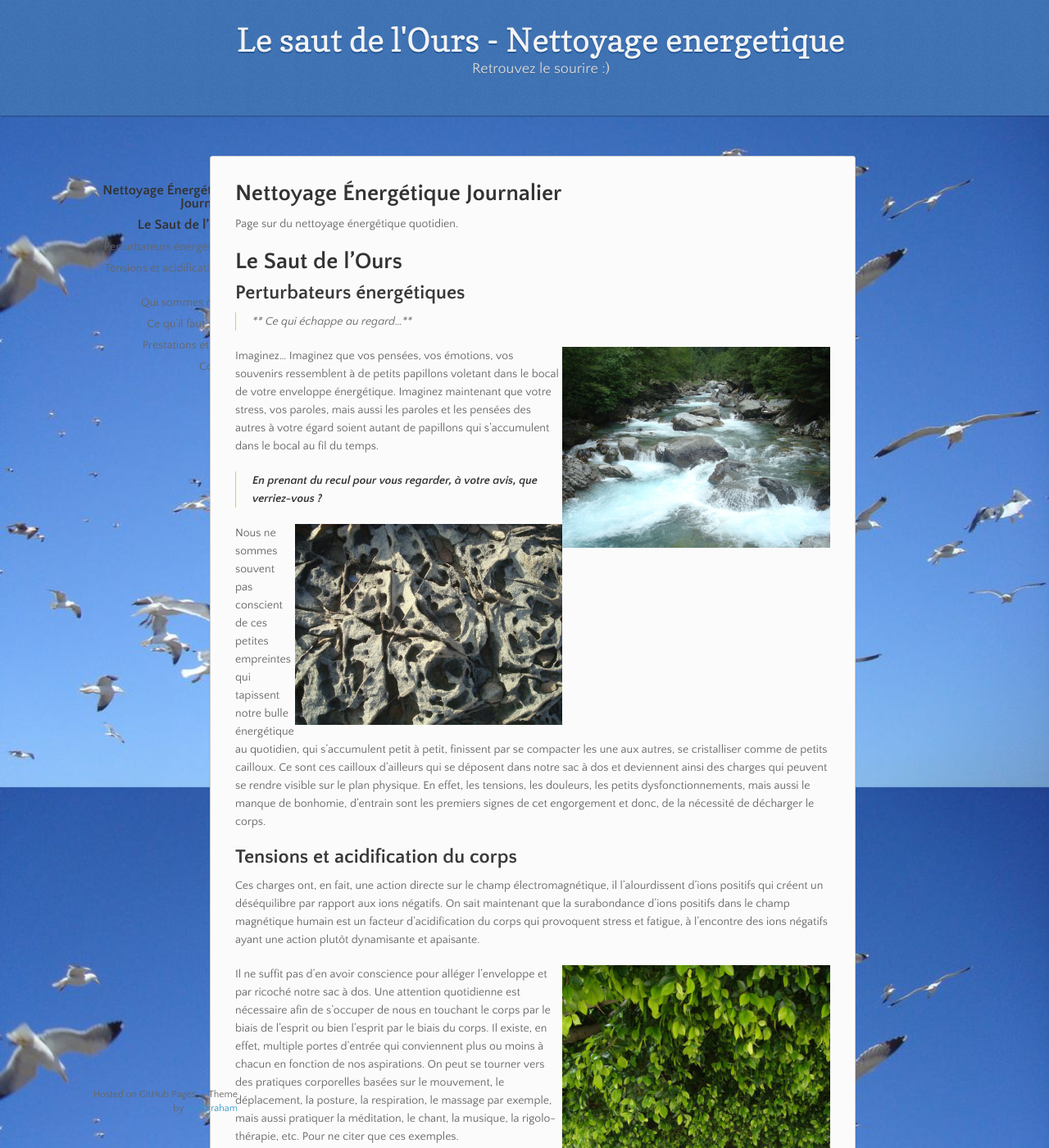
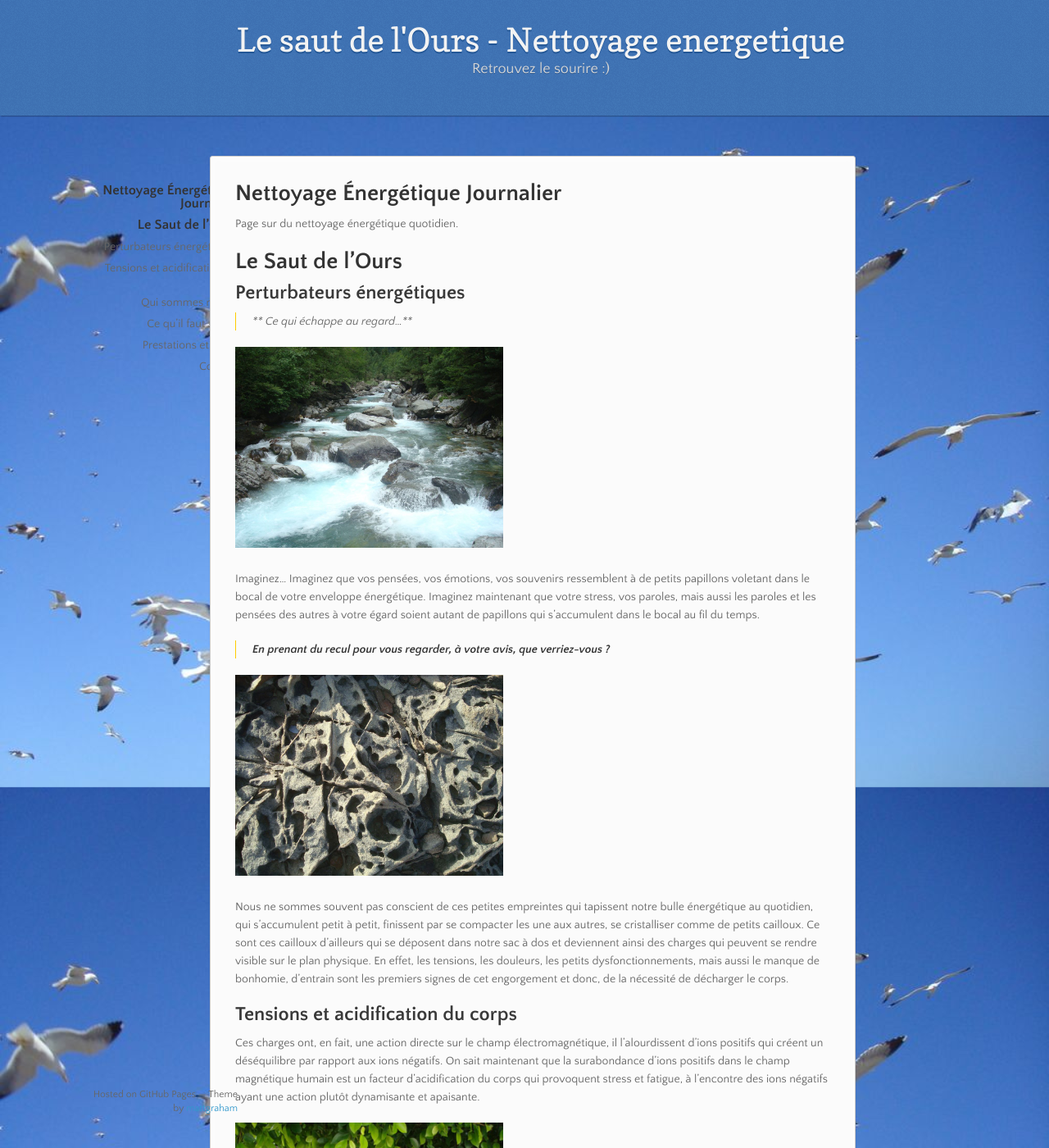
Before and after one commit to energetique/nettoyage, a Jekyll site: the page built from index.md, in a window 1280 px wide and 1400 px high. Shown: the whole window at 82% size. Built offline with Jekyll 4.4.1, drawn with Linux system fonts in a browser that asks for light colours; our own code applies the rules of GitHub Pages for plain Markdown files.

Commit message:
ajout css

```diff
--- a/assets/css/style.scss
+++ b/assets/css/style.scss
@@ -17,11 +17,13 @@ body {
 }
 .wrapper section img {
   width: 45%;
-  float: left;
+  // float: left;
 }
-.wrapper section img:nth-child( odd ) {
-  float: right;
-}
+
+// .wrapper section img:nth-child( even ) {
+//   float: right;
+// }
+
 .wrapper .nav {
   left: 36%;
 }
```
